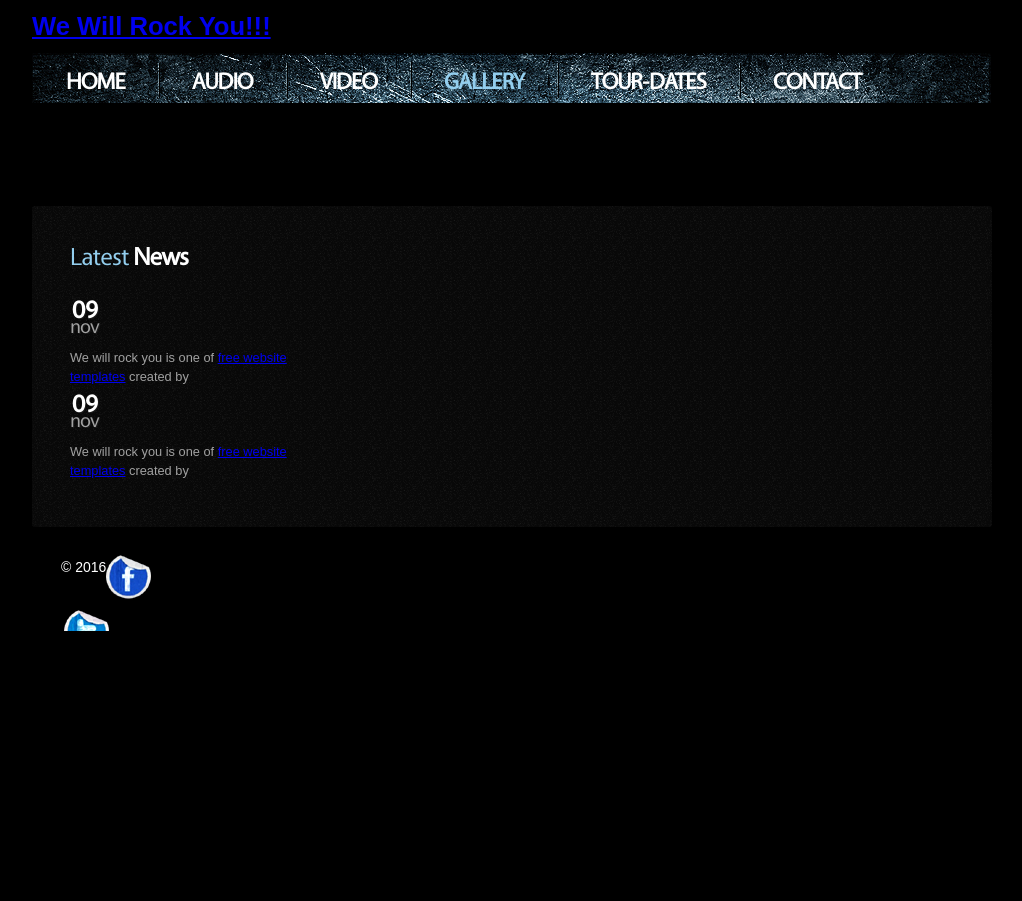
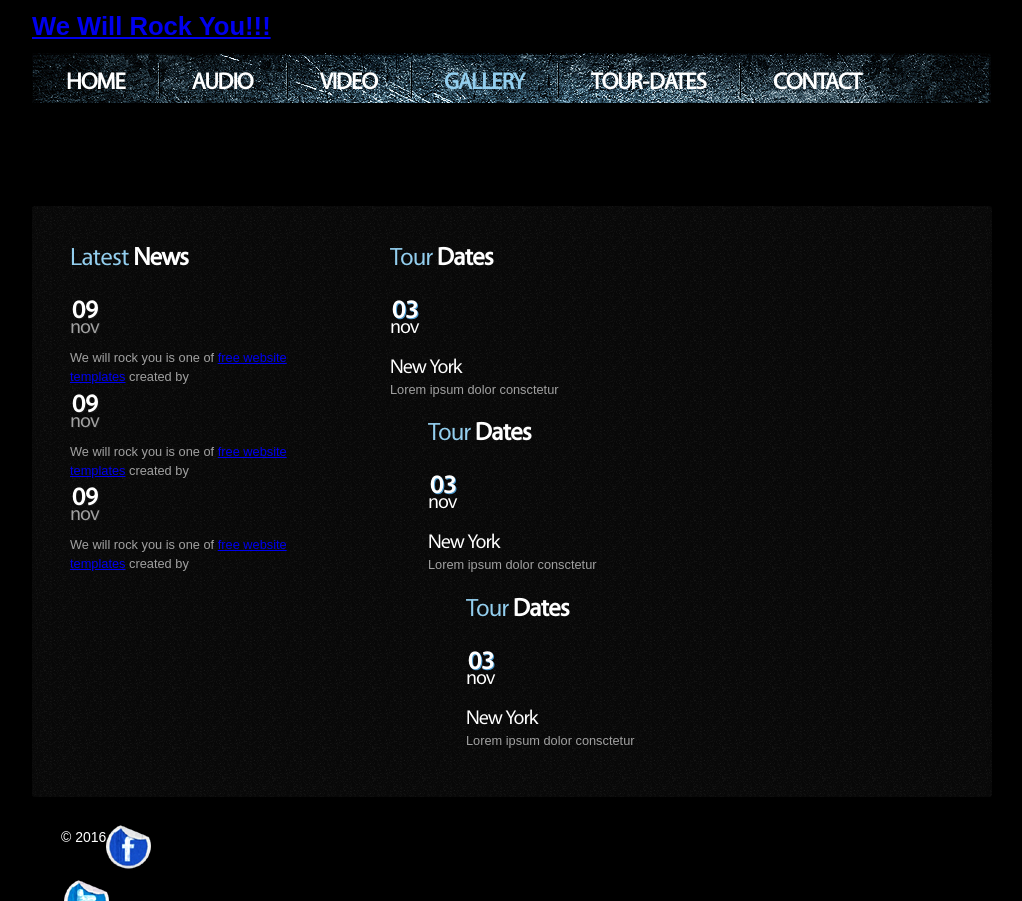
Before and after one commit to marb61a/music_group, a plain HTML site: page index.html in a window 1280 px wide. Shown: the whole page, without its empty margins (128-1150 px from the left). Before the commit the page ends 800 px from the top, so only its background shows below. Drawn offline with Linux system fonts and the light colour scheme.

Commit message:
updated index html

```diff
--- a/index.html
+++ b/index.html
@@ -59,6 +59,50 @@
                                                         We will rock you is one of <a href="#" class="link">free website templates</a> created by
                                                     </div>
                                                 </div>
+                                                <div class="wrap ident-bot1">
+                                                    <time class="time time-set-1">
+                                                        <strong class="text-1">09</strong>
+                                                        <strong class="text-2">nov</strong>
+                                                    </time>
+                                                    <div class="extra-wrap">
+                                                        We will rock you is one of <a href="#" class="link">free website templates</a> created by
+                                                    </div>
+                                                </div>
+                                            </div>
+                                        </article>
+                                        <article class="adjust-1">
+                                            <div class="wrap-col padding-grid-1">
+                                                <h3 class="letter">Tour <strong>Dates</strong></h3>
+                                                <div class="wrap ident-bot1">
+                                                    <time class="time time-set-2"> <strong class="text-3">03</strong>
+                                    				    <strong class="text-4">nov</strong>
+                                    				</time>
+                                    				<div class="extra-wrap">
+                                    				<h4><a href="#">New York</a></h4>
+                                    				Lorem ipsum dolor consctetur
+                                                </div>
+                                            </div>
+                                            <div class="wrap-col padding-grid-1">
+                                                <h3 class="letter">Tour <strong>Dates</strong></h3>
+                                                <div class="wrap ident-bot1">
+                                                    <time class="time time-set-2"> <strong class="text-3">03</strong>
+                                    				    <strong class="text-4">nov</strong>
+                                    				</time>
+                                    				<div class="extra-wrap">
+                                    				<h4><a href="#">New York</a></h4>
+                                    				Lorem ipsum dolor consctetur
+                                                </div>
+                                            </div>
+                                            <div class="wrap-col padding-grid-1">
+                                                <h3 class="letter">Tour <strong>Dates</strong></h3>
+                                                <div class="wrap ident-bot1">
+                                                    <time class="time time-set-2"> <strong class="text-3">03</strong>
+                                    				    <strong class="text-4">nov</strong>
+                                    				</time>
+                                    				<div class="extra-wrap">
+                                    				<h4><a href="#">New York</a></h4>
+                                    				Lorem ipsum dolor consctetur
+                                                </div>
                                             </div>
                                         </article>
                                     </div>
```
